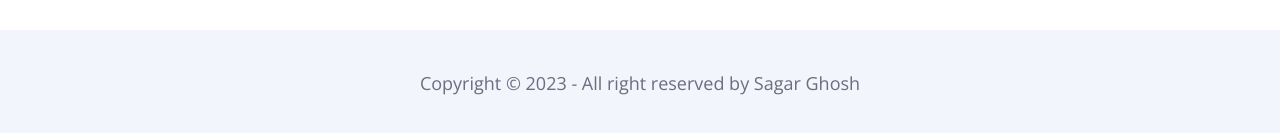
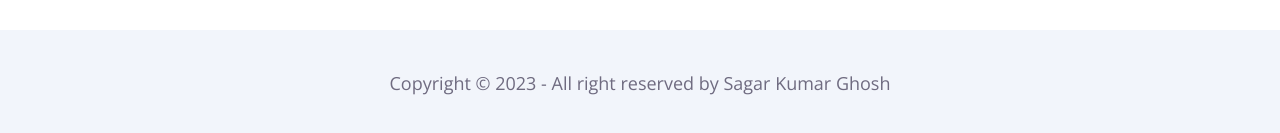
Before and after one commit to sagar-ghosh1/my-portfolio-website, a React (Vite) app: page / in a window 1280 px wide. Shown: the part 4230-4363 px from the top of the page. Built offline with nearby package versions, Linux system fonts and the light colour scheme.

Commit message:
footer section

```diff
--- a/src/Footer/Footer.jsx
+++ b/src/Footer/Footer.jsx
@@ -6,7 +6,10 @@
             <div className="container">
                 <div className="row">
                     <div className="col-lg-12">
-                        <p>Copyright © 2023 - All right reserved by Sagar Ghosh</p>
+                        <p>Copyright © 2023 - All right reserved by Sagar Kumar Ghosh</p>
+
+
+
                     </div>
                 </div>
             </div>
```
Also changed, not shown: src/assets/Screenshot_1.png (added).
